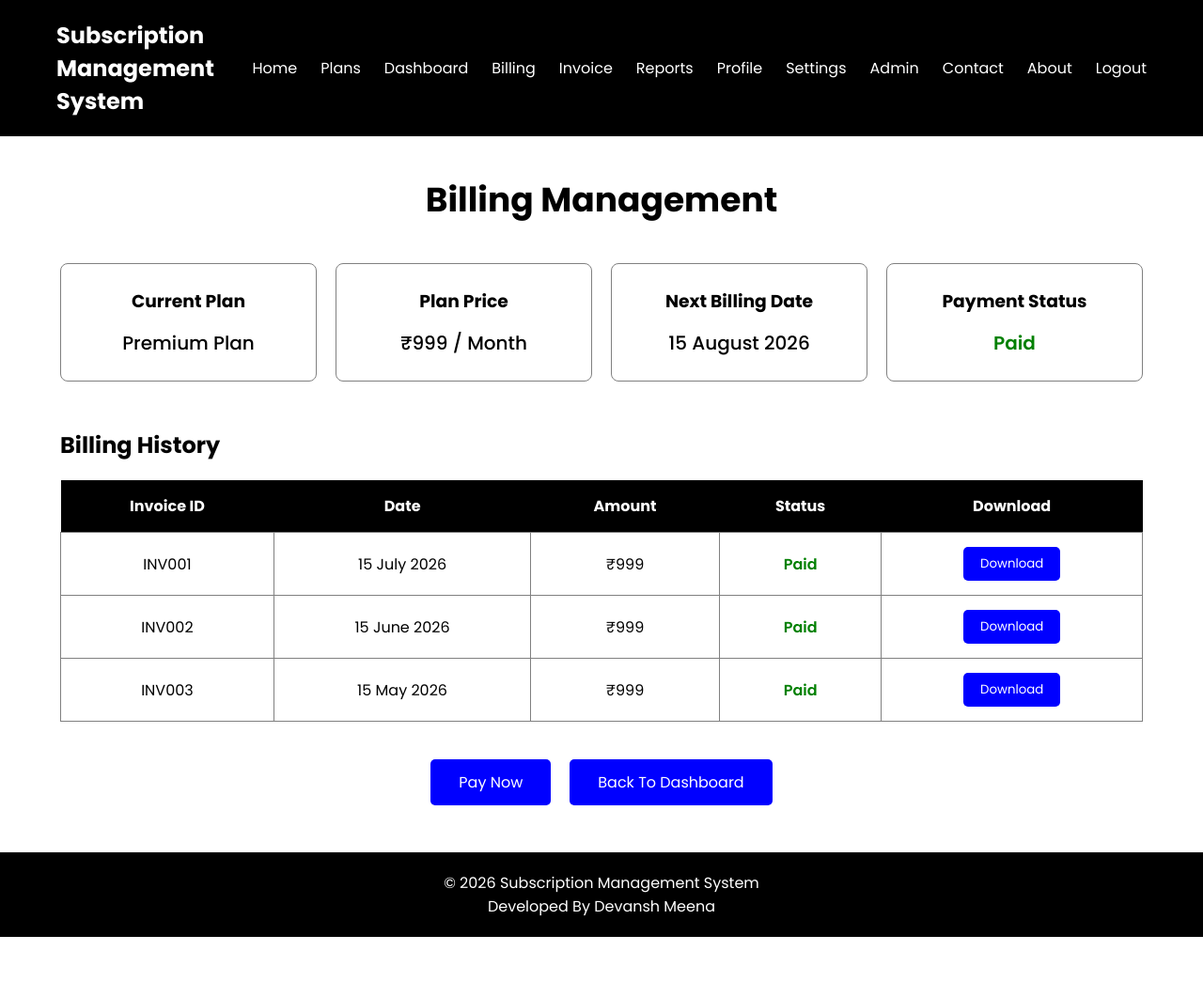
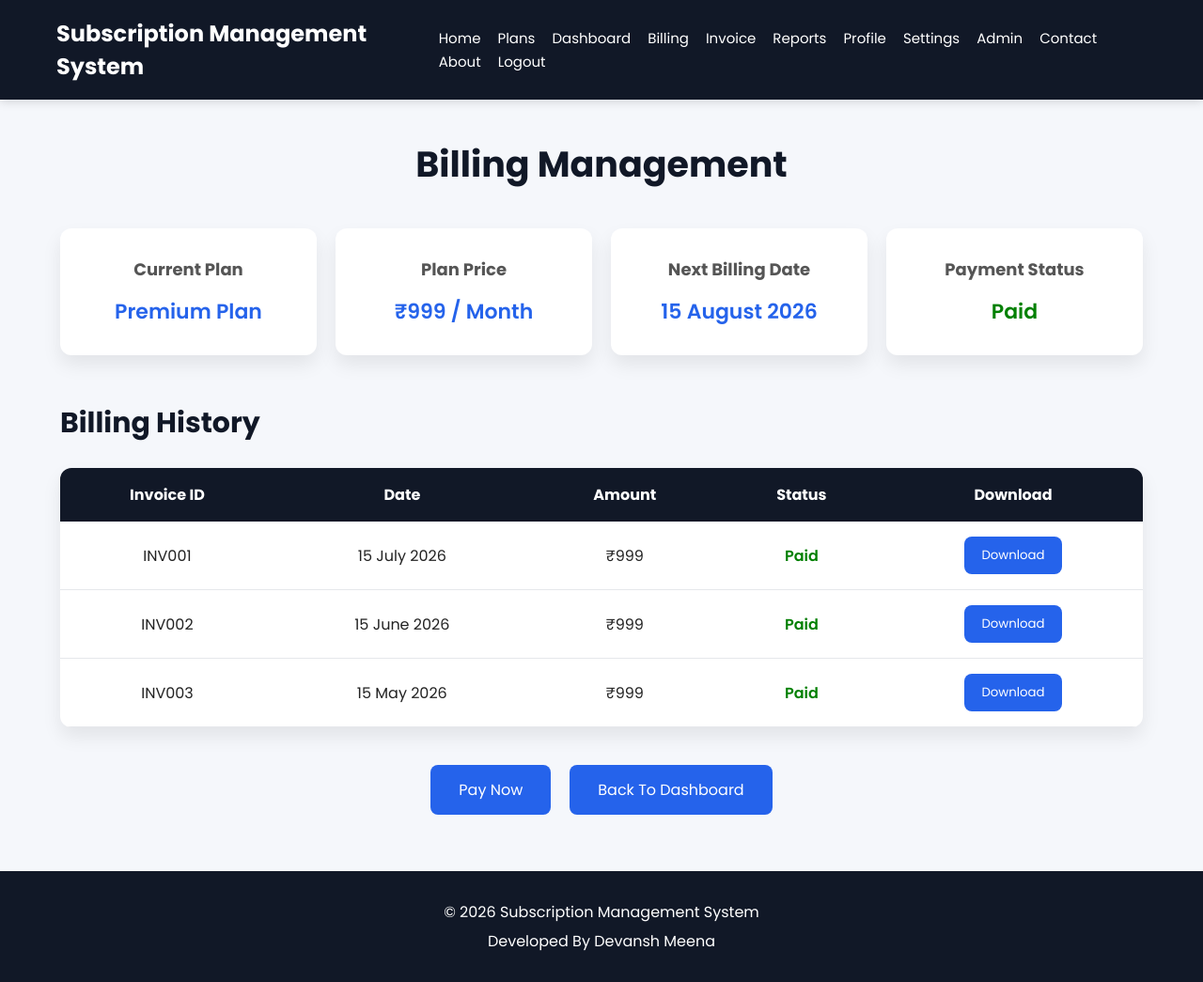
Before and after one commit to devanshmeena422/SMS-Project, a website: page Subscription Management System/FRONTEND/billing.html in a window 1280 px wide. Shown: the whole page at 94% size. Before the commit the page ends 997 px from the top, so only its background shows below. Drawn offline with Linux system fonts and the light colour scheme.

Commit message:
Refactor billing page styles; enhance layout, colors, and responsiveness for improved user experience

```diff
--- a/Subscription Management System/FRONTEND/CSS/billing.css
+++ b/Subscription Management System/FRONTEND/CSS/billing.css
@@ -6,13 +6,17 @@ font-family:"Poppins",sans-serif;
 }
 
 body{
-background:white;
-color:black;
+background:#f5f7fb;
+color:#222;
 }
 
 header{
-background:black;
-padding:20px 60px;
+background:#111827;
+padding:18px 60px;
+position:sticky;
+top:0;
+z-index:1000;
+box-shadow:0 2px 10px rgba(0,0,0,.15);
 }
 
 nav{
@@ -23,24 +27,28 @@ align-items:center;
 
 nav h2{
 color:white;
+font-size:24px;
 }
 
 nav ul{
 display:flex;
 list-style:none;
+flex-wrap:wrap;
 }
 
 nav ul li{
-margin-left:25px;
+margin-left:18px;
 }
 
 nav ul li a{
 text-decoration:none;
 color:white;
+font-size:15px;
+transition:.3s;
 }
 
 nav ul li a:hover{
-color:gray;
+color:#60a5fa;
 }
 
 .billing{
@@ -50,8 +58,9 @@ margin:40px auto;
 
 .billing h1{
 text-align:center;
+font-size:38px;
 margin-bottom:40px;
-font-size:36px;
+color:#111827;
 }
 
 .summary{
@@ -62,85 +71,113 @@ margin-bottom:50px;
 }
 
 .box{
-border:1px solid gray;
-border-radius:8px;
-padding:25px;
+background:white;
+padding:30px;
+border-radius:12px;
+box-shadow:0 10px 20px rgba(0,0,0,.08);
 text-align:center;
+transition:.3s;
+}
+
+.box:hover{
+transform:translateY(-8px);
 }
 
 .box h3{
 margin-bottom:15px;
+font-size:18px;
+color:#555;
 }
 
 .box p{
-font-size:20px;
-font-weight:500;
+font-size:22px;
+font-weight:600;
+color:#2563eb;
 }
 
 .billing h2{
-margin-bottom:20px;
+margin-bottom:25px;
+font-size:30px;
+color:#111827;
 }
 
 table{
 width:100%;
 border-collapse:collapse;
+background:white;
+border-radius:12px;
+overflow:hidden;
+box-shadow:0 10px 20px rgba(0,0,0,.08);
 margin-bottom:40px;
 }
 
 table th{
-background:black;
+background:#111827;
 color:white;
-padding:15px;
+padding:16px;
+font-size:16px;
 }
 
 table td{
-border:1px solid gray;
-padding:15px;
+padding:16px;
 text-align:center;
+border-bottom:1px solid #e5e7eb;
+}
+
+table tr:hover{
+background:#f8fafc;
 }
 
 .downloadButton{
-background:blue;
+background:#2563eb;
 color:white;
 border:none;
-padding:8px 18px;
+padding:10px 18px;
+border-radius:8px;
 cursor:pointer;
-border-radius:5px;
+transition:.3s;
 }
 
 .downloadButton:hover{
-background:black;
+background:#1d4ed8;
 }
 
 .buttons{
 display:flex;
 justify-content:center;
 gap:20px;
+margin-top:20px;
 }
 
 .buttons button{
-background:blue;
+background:#2563eb;
 color:white;
 border:none;
-padding:12px 30px;
+padding:14px 30px;
 font-size:16px;
+border-radius:8px;
 cursor:pointer;
-border-radius:5px;
+transition:.3s;
 }
 
 .buttons button:hover{
-background:black;
+background:#1d4ed8;
+transform:translateY(-2px);
 }
 
 footer{
-background:black;
+background:#111827;
 color:white;
 text-align:center;
-padding:20px;
-margin-top:50px;
+padding:25px;
+margin-top:60px;
 }
 
-@media(max-width:900px){
+footer p{
+margin:6px 0;
+}
+
+@media(max-width:1100px){
 
 .summary{
 grid-template-columns:repeat(2,1fr);
@@ -150,18 +187,34 @@ grid-template-columns:repeat(2,1fr);
 
 @media(max-width:768px){
 
+header{
+padding:20px;
+}
+
 nav{
 flex-direction:column;
 }
 
+nav h2{
+margin-bottom:20px;
+}
+
 nav ul{
 flex-direction:column;
+align-items:center;
 margin-top:15px;
-text-align:center;
 }
 
 nav ul li{
-margin:10px 0;
+margin:8px 0;
+}
+
+.billing{
+width:95%;
+}
+
+.billing h1{
+font-size:30px;
 }
 
 .summary{
@@ -169,7 +222,9 @@ grid-template-columns:1fr;
 }
 
 table{
-font-size:14px;
+display:block;
+overflow-x:auto;
+white-space:nowrap;
 }
 
 .buttons{
@@ -178,7 +233,7 @@ align-items:center;
 }
 
 .buttons button{
-width:220px;
+width:230px;
 }
 
 }
```
